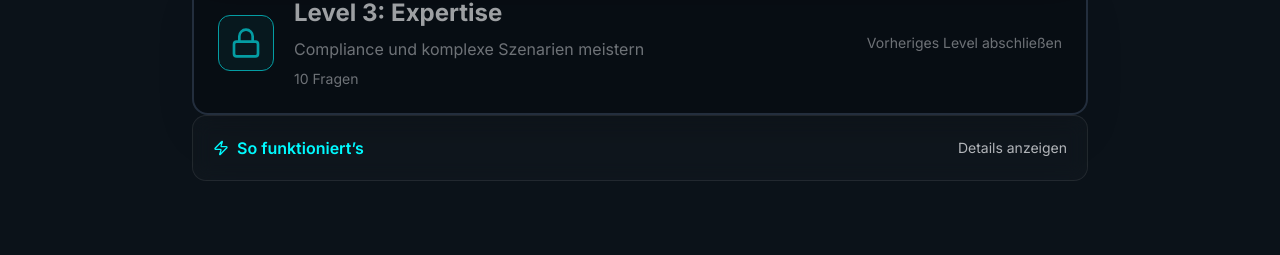
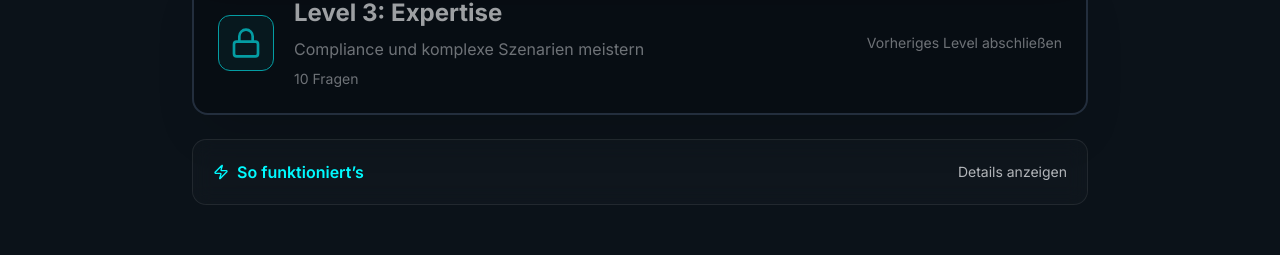
Before and after one commit to promptarchitekt/DSGVO-Ampel, a Next.js app: page /ki-kompetenztest in a window 1280 px wide. Shown: the part 578-833 px from the top of the page. Built offline with nearby package versions, Linux system fonts and the light colour scheme.

Commit message:
style: add spacing above how-it-works card

```diff
--- a/app/ki-kompetenztest/page.tsx
+++ b/app/ki-kompetenztest/page.tsx
@@ -772,7 +772,7 @@ const KIKompetenzTest = () => {
             })}
           </div>
 
-          <div className="pa-card">
+          <div className="mt-6 pa-card">
             <button
               type="button"
               onClick={() => setShowHowItWorks((v) => !v)}
```
